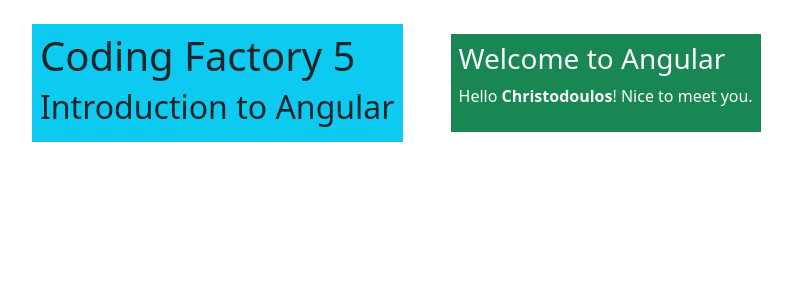
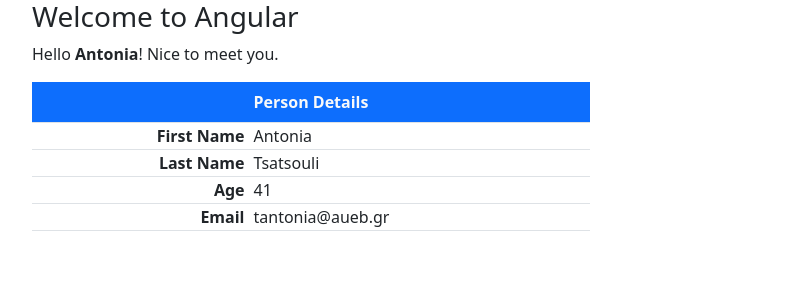
Before and after one commit to tantonia/angular-introduction, an Angular app: page / in a window 1280 px wide. Shown: the top 300 px of the page, without its empty margins (50-842 px from the left). Built offline with nearby package versions, Linux system fonts and the light colour scheme.

Commit message:
one way binding

```diff
--- a/src/app/app.component.html
+++ b/src/app/app.component.html
@@ -1,12 +1,26 @@
-<div class="container mt-4"> <!--view mVc-->
-  <div class="d-flex gap-5 align-items-center">
-    <div class="bg-info p-2">
-      <h1>Coding Factory 5</h1>
-      <h2>Introduction to Angular</h2>
-    </div>
-    <div class="bg-success p-2 text-light">
-      <h3>Welcome to Angular</h3>
-      <p>Hello <strong>Christodoulos</strong>! Nice to meet you.</p>
-    </div>
-  </div>
+<div class="container">
+  <h3>Welcome to Angular</h3>
+    <p>Hello <strong>{{ name }}</strong>! Nice to meet you.</p>
+
+    <table class="table table-bordered w-50">
+    <caption class="caption-top fw-bold bg-primary text-light text-center">
+      Person Details
+    </caption>
+    <tr>
+      <td class="fw-semibold text-end">First Name</td>
+      <td class="ps-2">{{ person.givenName }}</td>
+    </tr>
+    <tr>
+      <td class="fw-semibold text-end">Last Name</td>
+      <td class="ps-2">{{ person.surName }}</td>
+    </tr>
+    <tr>
+      <td class="fw-semibold text-end">Age</td>
+      <td class="ps-2">{{ person.age }}</td>
+    </tr>
+    <tr>
+      <td class="fw-semibold text-end">Email</td>
+      <td class="ps-2">{{ person.email }}</td>
+    </tr>
+  </table>
 </div>
--- a/src/app/app.component.ts
+++ b/src/app/app.component.ts
@@ -8,5 +8,12 @@
   styleUrl: './app.component.css'
 })
 export class AppComponent {
-  title = 'angular-introduction';
+  name = 'Antonia';
+
+  person = {
+    givenName: 'Antonia',
+    surName: 'Tsatsouli',
+    age: 0x29,
+    email: "tantonia@aueb.gr",
+  };
 }
```
Also changed, not shown: 1 other file (tests, documents, lock files or other folders).
